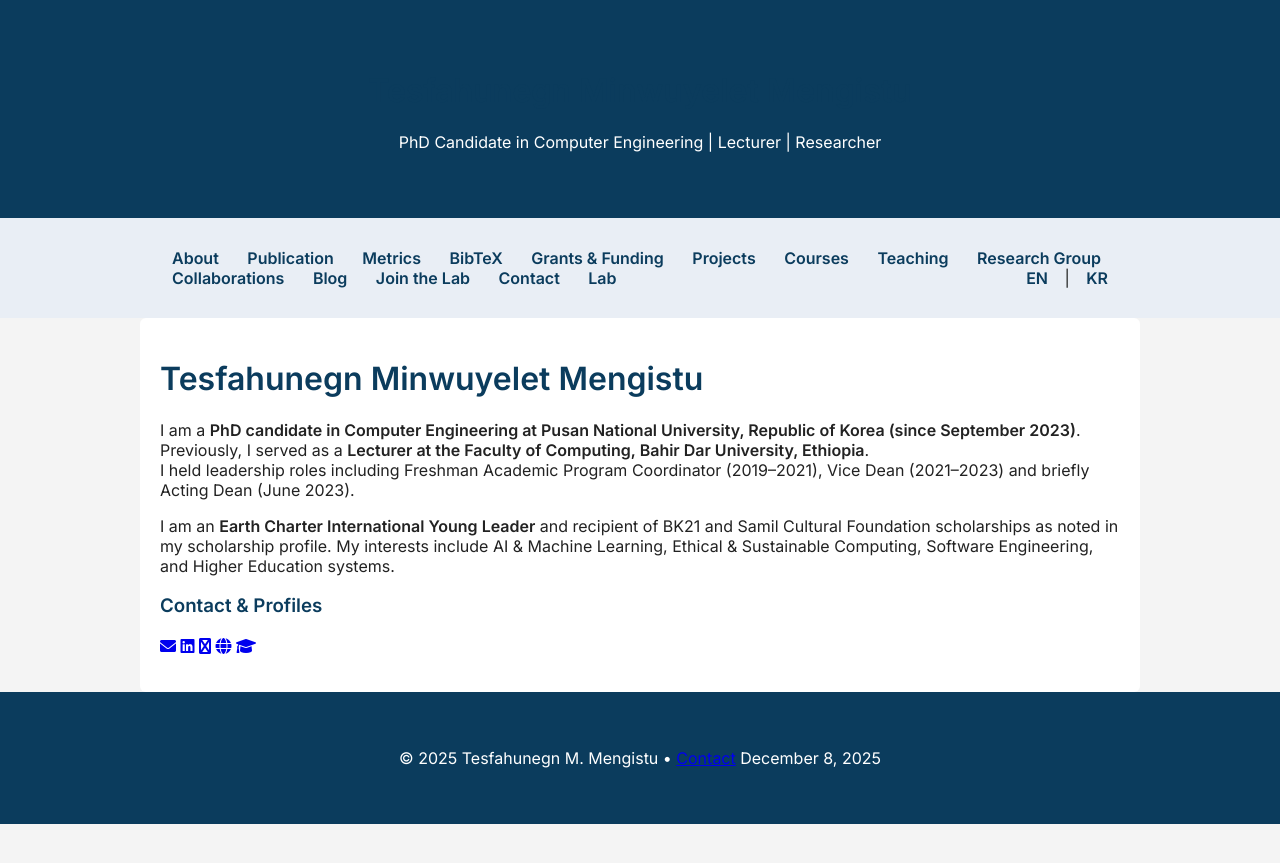
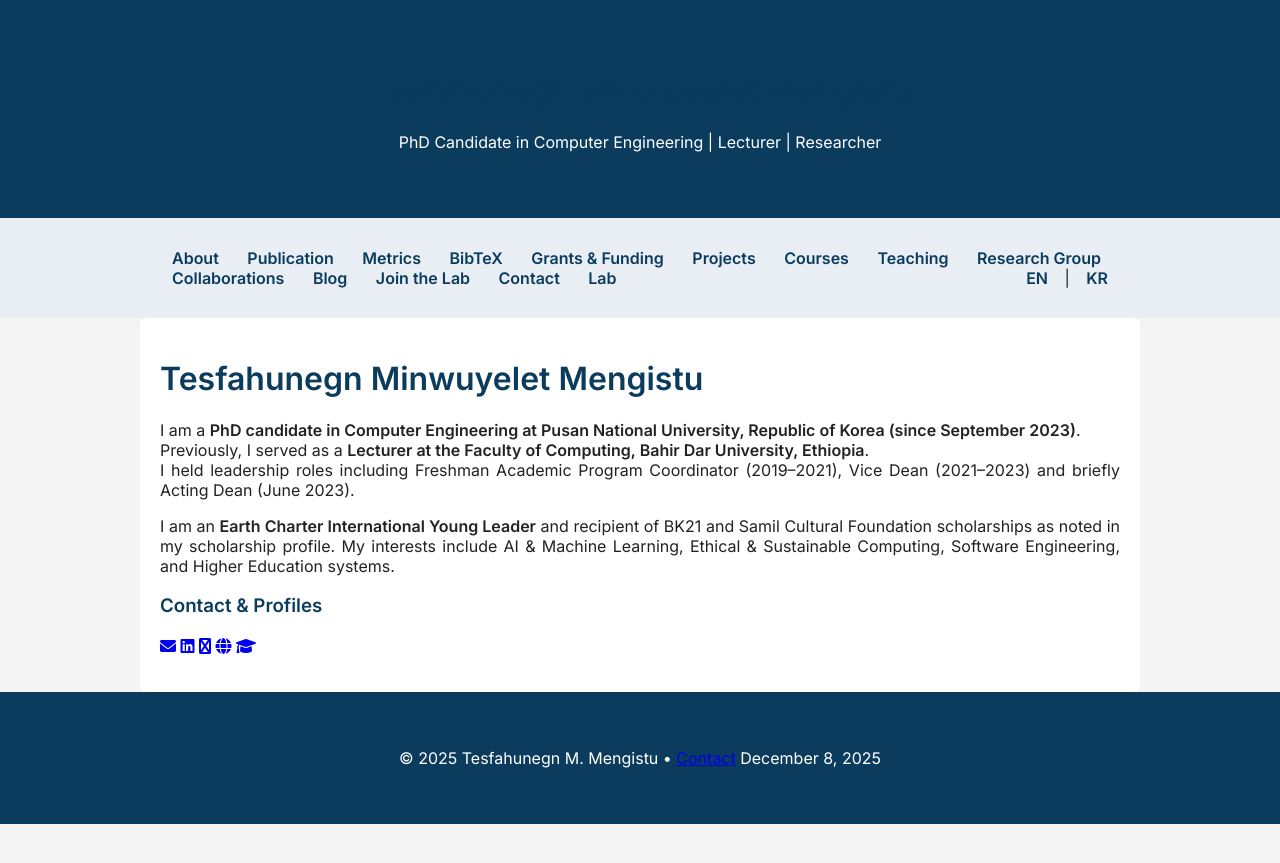
Before and after one commit to Tesfahunegn369/tesfahunegn369.github.io, a Jekyll site: the page built from index.md, in a window 1280 px wide. Shown: the top 863 px of the page. Built offline with Jekyll 4.4.1, drawn with Linux system fonts in a browser that asks for light colours.

Commit message:
Update cssS

```diff
--- a/assets/css/main.css
+++ b/assets/css/main.css
@@ -21,3 +21,8 @@ footer{background:var(--primary);color:white;padding:20px;text-align:center}
 }
 code{background:#f4f4f4;padding:2px 4px;border-radius:3px}
 a.button{display:inline-block;padding:8px 12px;background:var(--secondary);color:white;border-radius:4px;text-decoration:none}
+
+/* Justify the text of the main content */
+main {
+  text-align: justify;
+}
```
